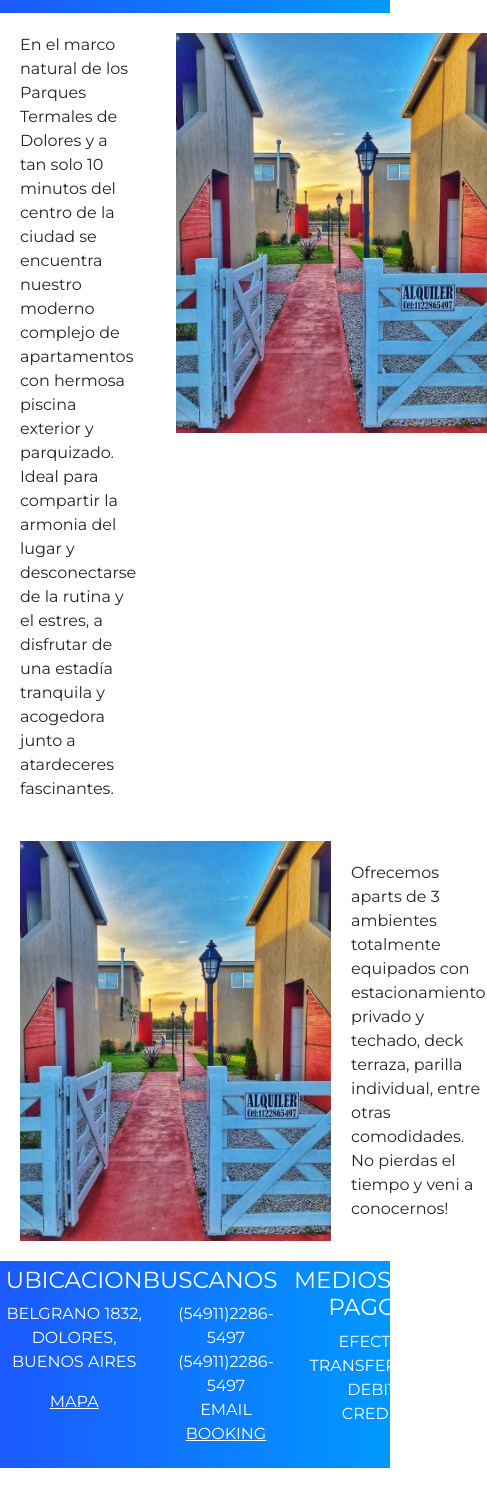
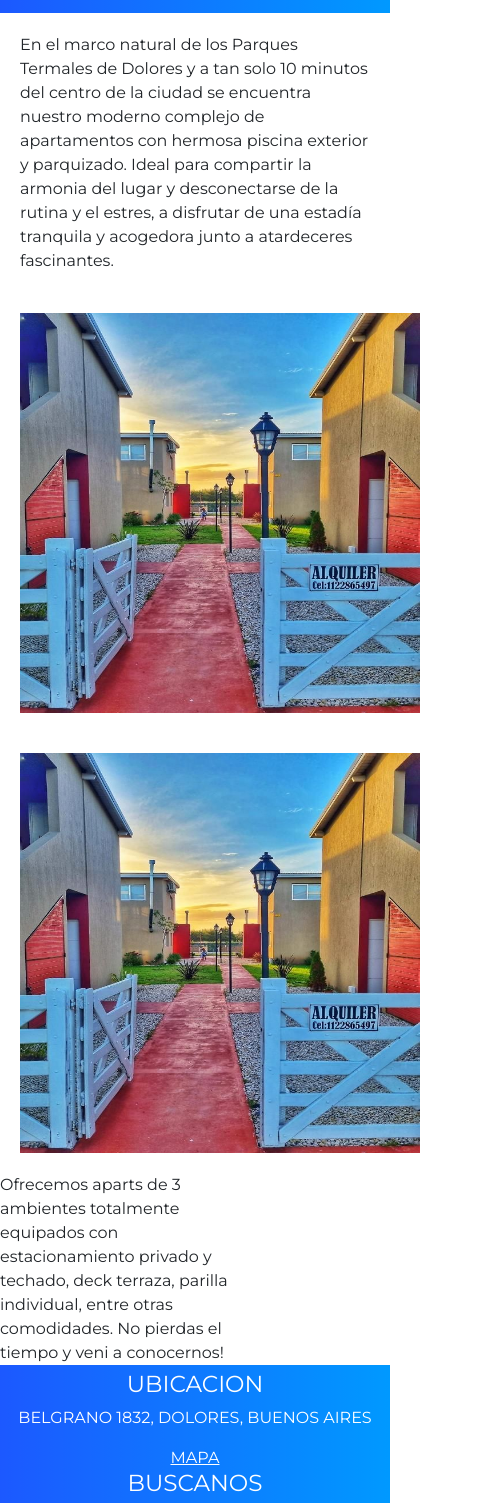
Before and after one commit to vanesasoledadgarcia/apart-antares, a website: page index.html in a window 390 px wide. Shown: the part 89-1592 px from the top of the page, 487 px wide, since content can reach past the window. Before the commit the page ends 1557 px from the top, so only its background shows below. Drawn offline with nearby package versions, Linux system fonts and the light colour scheme.

Commit message:
Arreglos scroll lateral responsive

```diff
--- a/scss/fracciones/_mediasqueries.scss
+++ b/scss/fracciones/_mediasqueries.scss
@@ -0,0 +1,88 @@
+@media only screen and (max-width:480px){
+
+
+
+    .div{
+        display: flex;
+        flex-direction: column;
+
+    }
+    .div1{
+        display: flex;
+        flex-direction: column;
+
+    }
+
+
+/*entorno*/
+
+    .article{
+        display: flex;
+        flex-direction: column;
+
+    }
+
+
+/*galeria*/
+
+    .galeria{
+        grid-template-columns: 1fr;
+        grid-template-rows: 1fr;
+
+    }
+
+    .imagen{
+        margin: 2px;
+    }
+
+
+/*footer*/
+
+    .footer{
+        flex-direction: column;
+    }
+}
+
+
+
+@media only screen and (max-width:1024px){
+
+    .div{
+        display: flex;
+        flex-direction: column;
+
+    }
+    .div1{
+        display: flex;
+        flex-direction: column;
+
+    }
+
+/*entorno*/
+
+    .article{
+        display: flex;
+        flex-direction: column;
+
+    }
+
+
+/*galeria*/
+
+.galeria{
+    grid-template-columns: 1fr;
+    grid-template-rows: 1fr;
+
+}
+
+.imagen{
+    margin: 2px;
+}
+
+
+/*footer*/
+
+.footer{
+    flex-direction: column;
+}
+}
--- a/scss/main.scss
+++ b/scss/main.scss
@@ -2,4 +2,5 @@
 @import "../scss/fracciones/reset";
 @import "../scss/fracciones/index";
 @import "../scss/fracciones/entorno";
-@import "../scss/fracciones/galeria"
+@import "../scss/fracciones/galeria";
+@import "../scss/fracciones/mediasqueries";
--- a/styles/index.css
+++ b/styles/index.css
@@ -131,13 +131,13 @@
 
 .article{
     display: flex;
-    width: 100%;
+    width: auto;
 }
 
 .article__p{
     display: flex;
     align-items: center;
-    width: 60%;
+
     margin: 20px;
 }
 
@@ -166,3 +166,93 @@
     height: 80%;
     width: 100%;
 }
+
+
+@media only screen and (max-width:480px){
+
+
+
+    .div{
+        display: flex;
+        flex-direction: column;
+
+    }
+    .div1{
+        display: flex;
+        flex-direction: column;
+
+    }
+
+
+/*entorno*/
+
+    .article{
+        display: flex;
+        flex-direction: column;
+
+    }
+
+
+/*galeria*/
+
+    .galeria{
+        grid-template-columns: 1fr;
+        grid-template-rows: 1fr;
+
+    }
+
+    .imagen{
+        margin: 2px;
+    }
+
+
+/*footer*/
+
+    .footer{
+        flex-direction: column;
+    }
+}
+
+
+
+@media only screen and (max-width:1024px){
+
+    .div{
+        display: flex;
+        flex-direction: column;
+
+    }
+    .div1{
+        display: flex;
+        flex-direction: column;
+
+    }
+
+/*entorno*/
+
+    .article{
+        display: flex;
+        flex-direction: column;
+
+    }
+
+
+/*galeria*/
+
+.galeria{
+    grid-template-columns: 1fr;
+    grid-template-rows: 1fr;
+
+}
+
+.imagen{
+    margin: 2px;
+}
+
+
+/*footer*/
+
+.footer{
+    flex-direction: column;
+}
+}
```
Also changed, not shown: pages/entorno.html (+2 -2 lines), styles/main.css.
